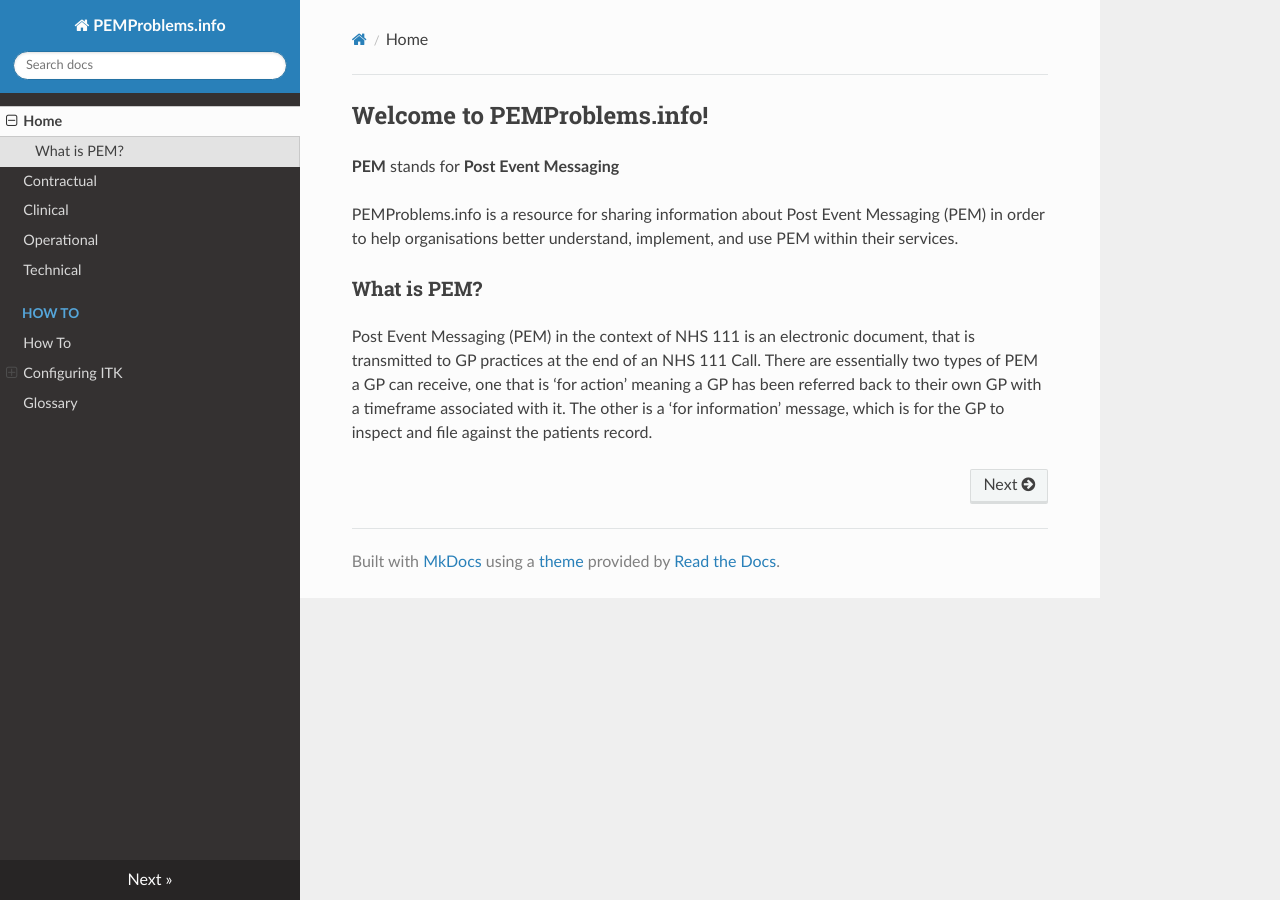
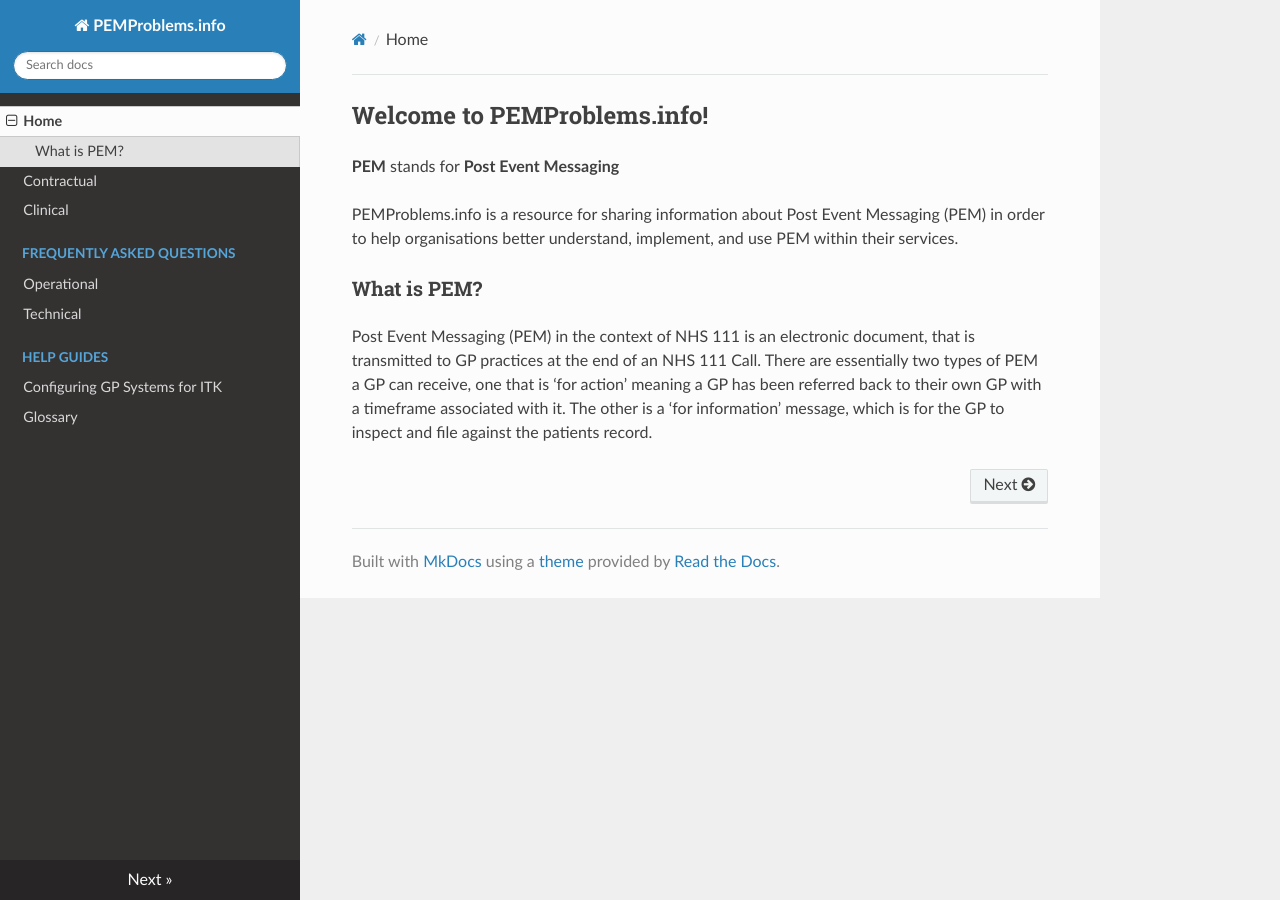
Before and after one commit to tonyyates/pemproblems.info, an MkDocs documentation site: the page built from docs/index.md, in a window 1280 px wide. Built offline with MkDocs 1.6.1, drawn with Linux system fonts in a browser that asks for light colours; nearby versions of some CDN libraries; old or Windows-style settings are respelled for this version of MkDocs.

Commit message:
Update structure

```diff
--- a/mkdocs.yml
+++ b/mkdocs.yml
@@ -5,13 +5,9 @@ pages:
   - Home: index.md
   - Contractual: StandardContractExtract2015.md
   - Clinical: clinical.md
-  - Operational: operational.md
-  - Technical: technical.md
-  - How To:
-      - How To: howto/howto.md
-      - Configuring ITK:
-          - EMIS Web: howto/emisweb.md
-          - Microtest: howto/microtest.md
-          - SystmOne: howto/systmone.md
-          - Vision: howto/vision.md
+  - Frequently Asked Questions:
+    - Operational: operational.md
+    - Technical: technical.md
+  - Help Guides:
+    - Configuring GP Systems for ITK: howto/configuring_gp_systems.md
   - Glossary: glossary.md
```
